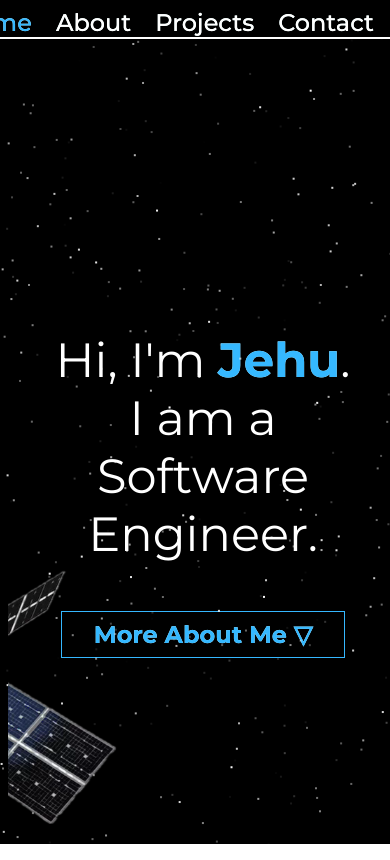
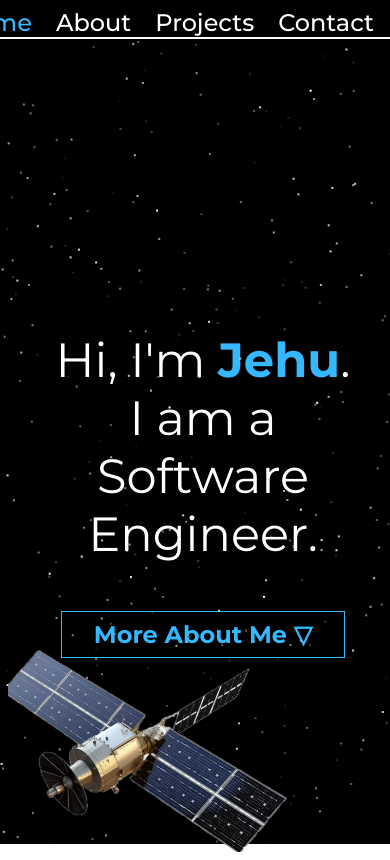
Before and after one commit to jehuzepedasilva2/personal-website, a React (Vite) app: page / in a window 390 px wide. Built offline with nearby package versions, Linux system fonts and the light colour scheme.

Commit message:
added media query for 1024px devices

```diff
--- a/src/Contact.jsx
+++ b/src/Contact.jsx
@@ -7,8 +7,12 @@ import {
   githubLinksvg,
   linkedinSvg
 } from "./svgs";
+import glitchText from "./glitchText.js";
+import { useRef } from "react";
 
 function Footer() {
+
+  const upRef = useRef(null);
 
   const handleUpClick = () => {
     const element = document.getElementById('intro');
@@ -43,7 +47,9 @@ function Footer() {
         <p>{personalInfo.name.toUpperCase()} ©2025</p>
       </div>
       <div
-        className="back-up glitch-button-text"
+        className="back-up glitch"
+        ref={upRef}
+        onMouseEnter={() => glitchText(upRef)}
         data-text='⇧'
         onClick={handleUpClick}
       >
@@ -54,6 +60,10 @@ function Footer() {
 }
 
 export default function Contact() {
+
+  const phoneRef = useRef(null);
+  const emailRef = useRef(null);
+
   return (
     <div className='contact-page'>
       <p>Contact</p>
@@ -68,11 +78,11 @@ export default function Contact() {
           </div>
           <div className="sub-c phone-num">
             {phoneSvg}
-            <a className="glitch-button-text" href="tel:4088075334" data-text={personalInfo.phone}>{personalInfo.phone}</a>
+            <a ref={phoneRef} className="glitch" href="tel:4088075334" onMouseEnter={() => glitchText(phoneRef)} data-text={personalInfo.phone}>{personalInfo.phone}</a>
           </div>
           <div className="sub-c email">
             {emailSvg}
-            <a className="glitch-button-text" href="mailto:jehuzepeda@yahoo.com" data-text={personalInfo.email}>{personalInfo.email}</a>
+            <a ref={emailRef} className="glitch" href="mailto:jehuzepeda@yahoo.com" onMouseEnter={() => glitchText(emailRef)} data-text={personalInfo.email}>{personalInfo.email}</a>
           </div>
         </div>
       </div>
--- a/src/IntroPage.jsx
+++ b/src/IntroPage.jsx
@@ -1,9 +1,14 @@
 import satelite from './assets/satelite2.png';
 import { personalInfo } from './data';
+import { useRef } from 'react';
 import './intropage.css';
+import glitchText from './glitchText.js';
 
 
 export default function IntroPage() {
+
+  const h1Glitch = useRef(null);
+  const pGlitch = useRef(null);
 
   const handleClick = () => {
     const oldSelected = document.querySelector('.selected');
@@ -11,18 +16,20 @@ export default function IntroPage() {
     document.getElementById('about-nav').classList.add('selected');
     const element = document.getElementById('about');
     element.scrollIntoView({ behavior: 'smooth' })
-  }
+  };
 
   return (
     <div className='intro-page'>
       <p className='intro-text'>
-        Hi, I'm <span className='glitch-button-text' data-text={personalInfo.name.split(' ')[0]}>{personalInfo.name.split(' ')[0]}</span>. <br></br>
+        Hi, I'm <span ref={pGlitch} className='glitch' onMouseEnter={() => glitchText(pGlitch)} data-text={personalInfo.name.split(' ')[0]}>{personalInfo.name.split(' ')[0]}</span>. <br></br>
         I am a {personalInfo.title}.
       </p>
       <button
         onClick={handleClick}
+        onMouseEnter={() => glitchText(h1Glitch)}
       >
-        <h1 className='glitch-button-text' data-text='More About Me ▽'>
+        <h1 className='glitch' ref={h1Glitch} data-text='More About Me ▽'>
+        {/* <h1 className='glitch-button-text' data-text='More About Me ▽'> */}
           More About Me ▽
         </h1>
       </button>
--- a/src/NavBar.jsx
+++ b/src/NavBar.jsx
@@ -1,10 +1,17 @@
 import './navbar.css';
+import glitchText from './glitchText.js';
+import { useRef } from 'react';
 
 function NavButton({ name, id, isActive, onClick }) {
+
+  const buttonRef = useRef(null);
+
   return (
     <button
       id={id}
-      className={`${isActive ? 'selected' : ''} glitch-button-text`}
+      ref={buttonRef}
+      className={`${isActive ? 'selected' : ''} nav-btn glitch`}
+      onMouseEnter={() => glitchText(buttonRef)}
       data-text={name}
       onClick={() => onClick(id.split('-')[0])}
     >
--- a/src/aboutme.css
+++ b/src/aboutme.css
@@ -174,3 +174,20 @@
 .technologies > *:is(.html, .css, .numpy, .matplotlib) {
   margin-top: 2rem;
 }
+
+@media (max-width: 1024px) {
+  .about-content-bottom {
+    flex-direction: column;
+  }
+  .about-left > img {
+    height: auto;
+  }
+
+  .technologies {
+    column-gap: 10rem;
+  }
+}
+
+@media (max-width: 768px) {
+
+}
--- a/src/contact.css
+++ b/src/contact.css
@@ -112,6 +112,7 @@
 }
 
 .back-up {
+  cursor: pointer;
   font-size: var(--font-size-1);
   color: var(--other-font-color);
   position: absolute;
--- /dev/null
+++ b/src/glitchText.js
@@ -0,0 +1,6 @@
+export default function glitchText(textRef) {
+  textRef.current.classList.add('glitch-button-text');
+  setTimeout(() => {
+    textRef.current.classList.remove('glitch-button-text');
+  }, 400);
+}
--- a/src/intropage.css
+++ b/src/intropage.css
@@ -13,7 +13,7 @@
   text-align: center;
 }
 
-.intro-text > span.glitch-button-text {
+.intro-text > span.glitch {
   font-weight: bold;
   font-size: var(--font-size-1);
   color: var(--other-font-color);
@@ -41,6 +41,13 @@
 
 .sat-container > img:hover {
   transform: scale(1.1);
+}
+
+.glitch {
+  padding: 0;
+  margin: 0;
+  font-size: var(--font-size-2);
+  color: var(--other-font-color);
 }
 
 .glitch-button-text {
@@ -97,3 +104,27 @@
     opacity: 0.9;
   }
 }
+
+/* for tablets */
+@media (max-width: 1024px) {
+  .sat-container {
+    bottom: 5%;
+    left: -10%;
+  }
+
+  .sat-container > img {
+    width: 100%;
+  }
+}
+
+/* for small tablets */
+@media (max-width: 768px) {
+  .sat-container {
+    bottom: 4%;
+    left: -15%;
+  }
+
+  .sat-container > img {
+    width: 80%;
+  }
+}
--- a/src/navbar.css
+++ b/src/navbar.css
@@ -33,10 +33,10 @@
   transition: color 0.2s ease;
 }
 
-button.selected {
+.nav-btn.selected {
   color: var(--other-font-color);
 }
 
-button:hover {
-  color: var(--other-font-color);
+
+@media (max-width: 1024px) {
 }
--- a/src/projects.css
+++ b/src/projects.css
@@ -258,3 +258,25 @@
   width: 1rem;
   height: 1rem;
 }
+
+@media (max-width: 1024px) {
+  .project-disp {
+    flex-direction: column;
+  }
+
+  .disp-left {
+    flex: 1;
+  }
+
+  .project-data {
+    align-items: center;
+  }
+
+  .proj-title {
+    width: 100%;
+  }
+
+  .proj-desc {
+    width: 80%;
+  }
+}
```
